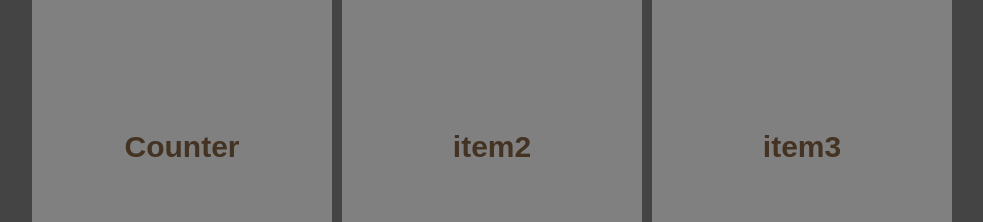
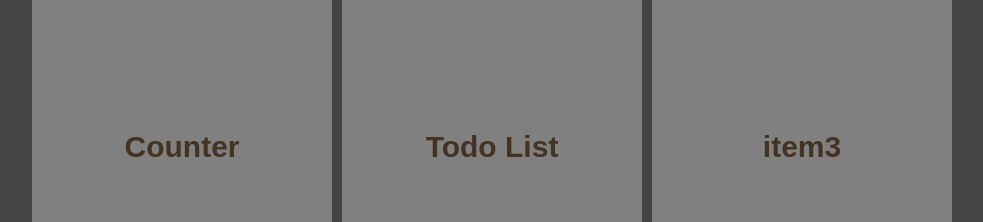
Before and after one commit to Yoshiyuki-Yano/Portfolio, a plain HTML site: page index.html in a window 1280 px wide. Shown: the part 1920-2142 px from the top of the page, without its empty margins (148-1131 px from the left). Drawn offline with Linux system fonts and the light colour scheme.

Commit message:
Update index.html

```diff
--- a/index.html
+++ b/index.html
@@ -101,7 +101,7 @@
     <div class="works-contents">
       <div class="works-item-bg">
         <a href="Counter.html" class="item1"><div><p>Counter</p></div></a>
-        <a href="#" class="item2"><div><p>item2</p></div></a>
+        <a href="Todo.html" class="item2"><div><p>Todo List</p></div></a>
         <a href="#" class="item3"><div><p>item3</p></div></a>
         <a href="#" class="item4"><div><p>item4</p></div></a>
         <a href="#" class="item5"><div><p>item5</p></div></a>
```
